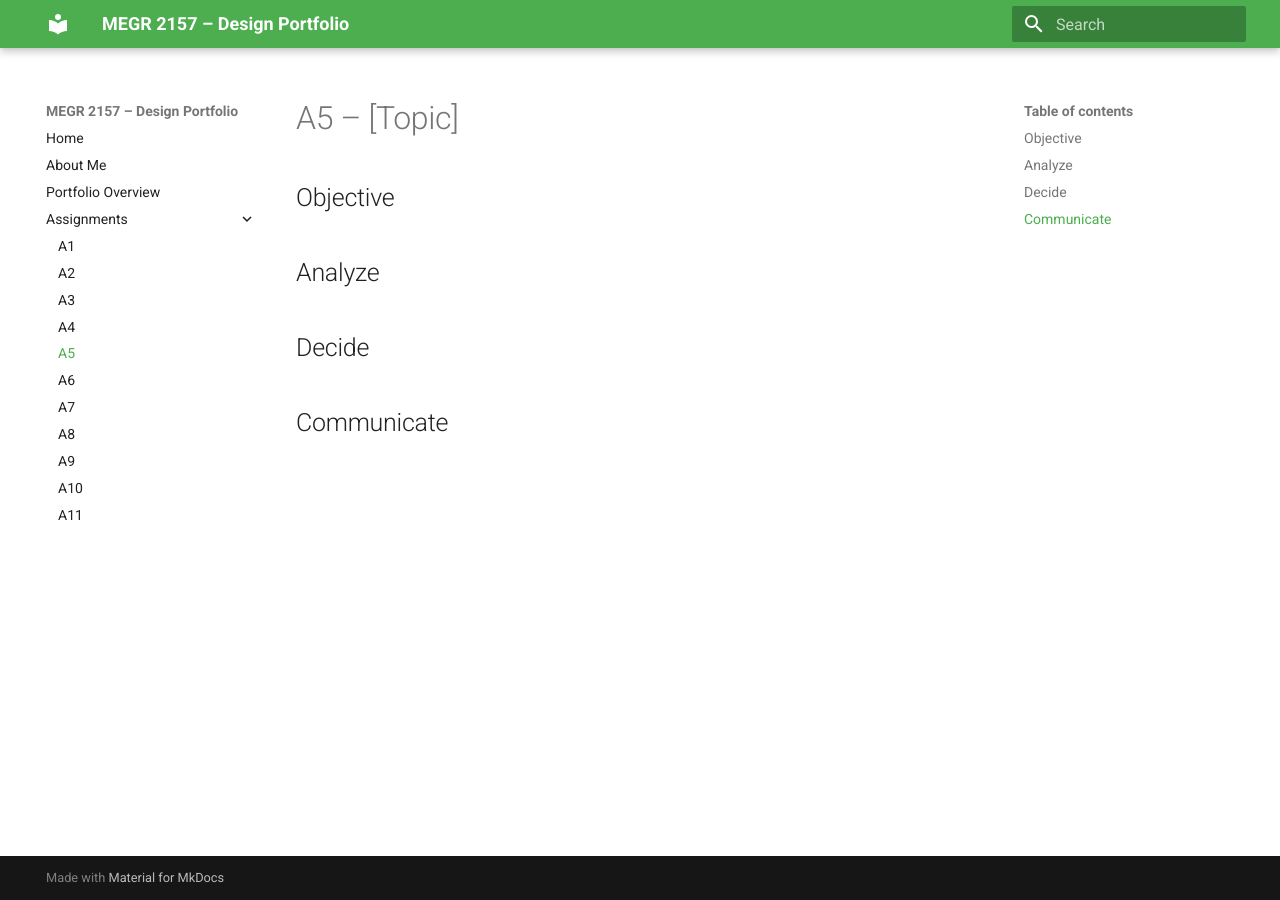
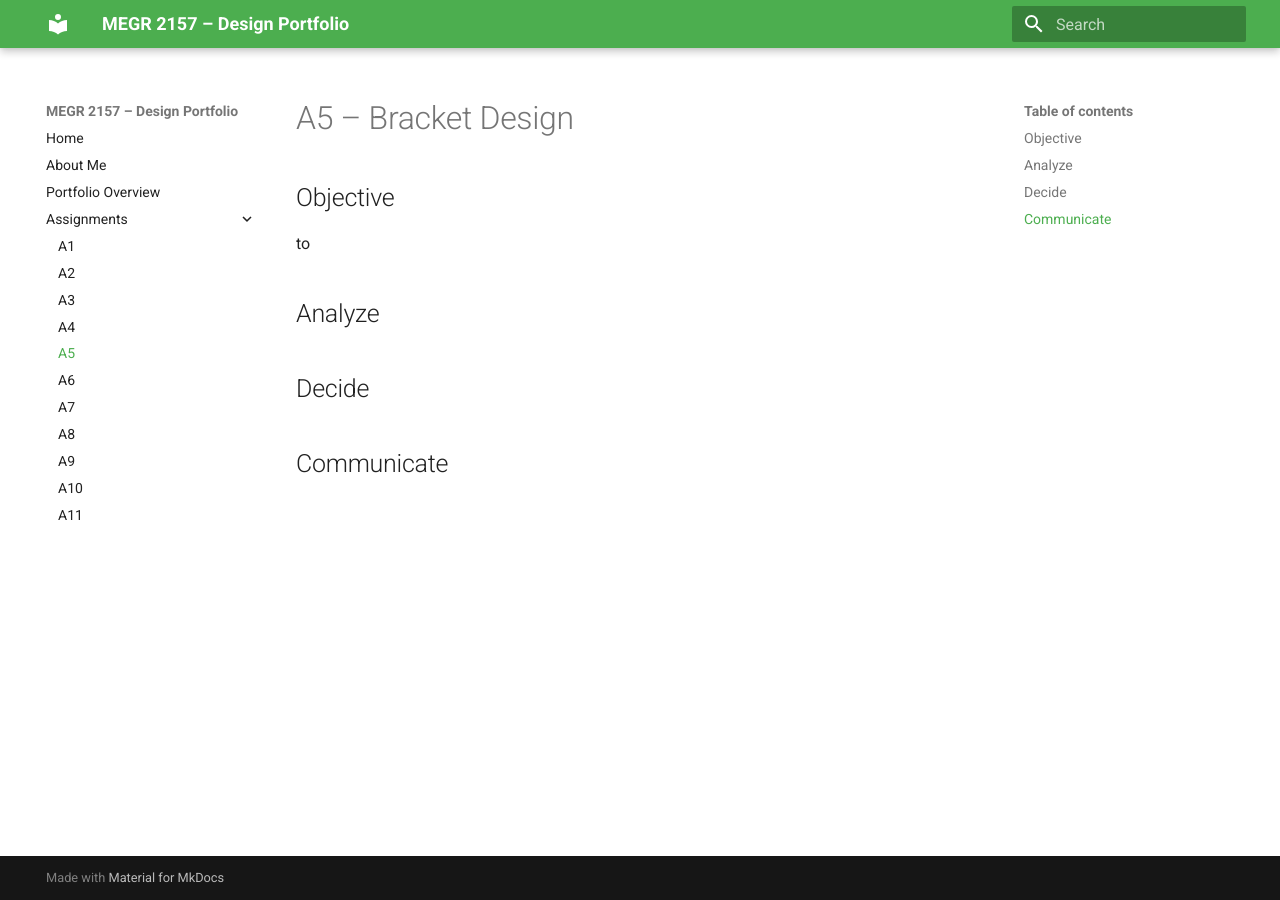
Before and after one commit to MadduxBush/megr2157-portfolio, an MkDocs documentation site: the page built from docs/assignments/A05/index.md, in a window 1280 px wide. Built offline with MkDocs 1.6.1 and Material for MkDocs 9.7.7, drawn with Linux system fonts in a browser that asks for light colours.

Commit message:
Update index.md

```diff
--- a/docs/assignments/A05/index.md
+++ b/docs/assignments/A05/index.md
@@ -1,7 +1,7 @@
-# A5 – [Topic]
+# A5 – Bracket Design
 
 ## Objective
-
+  to
 
 ## Analyze
 
```
